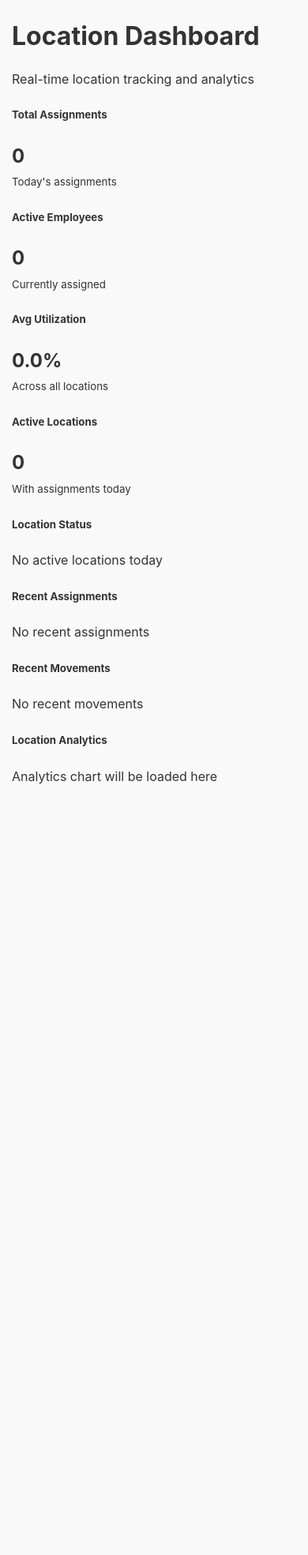
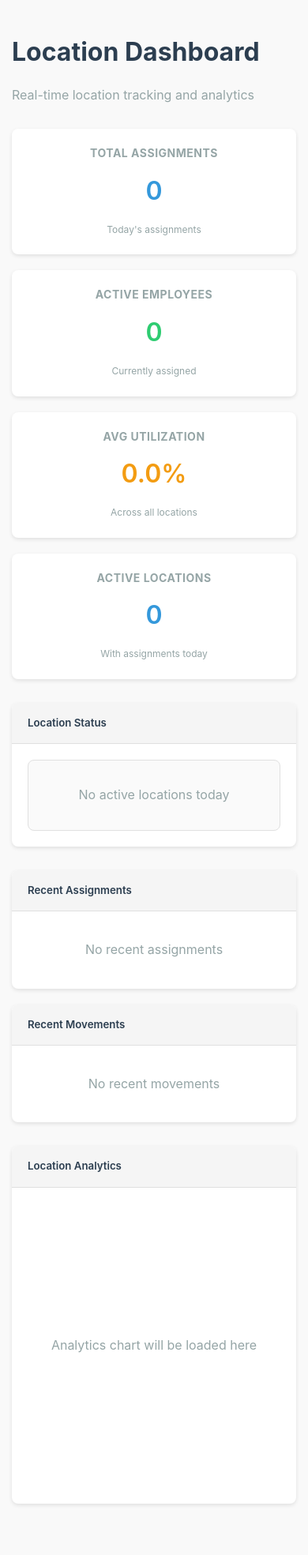
Before and after one commit to mrahh84/teething, a Django app: page /common/location-dashboard/ in a window 390 px wide. Shown: the part 138-2107 px from the top of the page at 79% size. Before the commit the page ends 1131 px from the top, so only its background shows below. Run offline with Django 5.2, Linux system fonts and the light colour scheme; data that the repository does not hold is empty.

Commit message:
Fix location dashboard styling
- Replace Bootstrap classes with custom CSS styling
- Add comprehensive CSS styles matching project design
- Use project's color variables and design patterns
- Create responsive grid layouts for cards and sections
- Add proper styling for summary cards, location status, and activity sections
- Match the visual design of other pages in the application

Location dashboard now has proper styling consistent with the application

```diff
--- a/common/templates/common/location_dashboard.html
+++ b/common/templates/common/location_dashboard.html
@@ -1,156 +1,372 @@
 {% extends "main_security.html" %}
 
+{% block extra_css %}
+{{ block.super }}
+<style>
+    .location-dashboard {
+        padding: 20px 0;
+    }
+
+    .dashboard-header {
+        margin-bottom: 30px;
+    }
+
+    .dashboard-header h1 {
+        color: var(--primary-color);
+        margin-bottom: 10px;
+    }
+
+    .dashboard-header p {
+        color: var(--dark-gray);
+        font-size: 16px;
+    }
+
+    .summary-cards {
+        display: grid;
+        grid-template-columns: repeat(auto-fit, minmax(250px, 1fr));
+        gap: 20px;
+        margin-bottom: 30px;
+    }
+
+    .summary-card {
+        background: white;
+        padding: 20px;
+        border-radius: 8px;
+        box-shadow: 0 2px 5px rgba(0,0,0,0.1);
+        text-align: center;
+    }
+
+    .summary-card h5 {
+        margin: 0 0 10px 0;
+        color: var(--dark-gray);
+        font-size: 14px;
+        text-transform: uppercase;
+        letter-spacing: 0.5px;
+    }
+
+    .summary-card .card-value {
+        font-size: 32px;
+        font-weight: 600;
+        margin: 10px 0;
+    }
+
+    .summary-card.primary .card-value { color: var(--accent-color); }
+    .summary-card.success .card-value { color: var(--success-color); }
+    .summary-card.warning .card-value { color: var(--warning-color); }
+    .summary-card.info .card-value { color: var(--accent-color); }
+
+    .summary-card small {
+        color: var(--dark-gray);
+        font-size: 12px;
+    }
+
+    .location-status {
+        background: white;
+        border-radius: 8px;
+        box-shadow: 0 2px 5px rgba(0,0,0,0.1);
+        margin-bottom: 30px;
+    }
+
+    .location-status .card-header {
+        background: var(--light-gray);
+        padding: 15px 20px;
+        border-bottom: 1px solid var(--med-gray);
+        border-radius: 8px 8px 0 0;
+    }
+
+    .location-status .card-header h5 {
+        margin: 0;
+        color: var(--primary-color);
+        font-weight: 600;
+    }
+
+    .location-status .card-body {
+        padding: 20px;
+    }
+
+    .location-grid {
+        display: grid;
+        grid-template-columns: repeat(auto-fit, minmax(300px, 1fr));
+        gap: 20px;
+    }
+
+    .location-item {
+        border: 1px solid var(--med-gray);
+        border-radius: 8px;
+        padding: 15px;
+        background: #fafafa;
+    }
+
+    .location-item h6 {
+        margin: 0 0 15px 0;
+        color: var(--primary-color);
+        font-weight: 600;
+    }
+
+    .location-stats {
+        display: flex;
+        justify-content: space-between;
+        margin-bottom: 10px;
+    }
+
+    .location-stats span:first-child {
+        color: var(--dark-gray);
+    }
+
+    .location-stats span:last-child {
+        font-weight: 600;
+        color: var(--primary-color);
+    }
+
+    .progress-bar {
+        height: 8px;
+        background: var(--light-gray);
+        border-radius: 4px;
+        overflow: hidden;
+        margin-top: 10px;
+    }
+
+    .progress-fill {
+        height: 100%;
+        border-radius: 4px;
+        transition: width 0.3s ease;
+    }
+
+    .progress-fill.success { background: var(--success-color); }
+    .progress-fill.warning { background: var(--warning-color); }
+    .progress-fill.danger { background: var(--danger-color); }
+
+    .activity-section {
+        display: grid;
+        grid-template-columns: 1fr 1fr;
+        gap: 20px;
+        margin-bottom: 30px;
+    }
+
+    @media (max-width: 768px) {
+        .activity-section {
+            grid-template-columns: 1fr;
+        }
+    }
+
+    .activity-card {
+        background: white;
+        border-radius: 8px;
+        box-shadow: 0 2px 5px rgba(0,0,0,0.1);
+    }
+
+    .activity-card .card-header {
+        background: var(--light-gray);
+        padding: 15px 20px;
+        border-bottom: 1px solid var(--med-gray);
+        border-radius: 8px 8px 0 0;
+    }
+
+    .activity-card .card-header h5 {
+        margin: 0;
+        color: var(--primary-color);
+        font-weight: 600;
+    }
+
+    .activity-card .card-body {
+        padding: 20px;
+    }
+
+    .activity-list {
+        list-style: none;
+        padding: 0;
+        margin: 0;
+    }
+
+    .activity-item {
+        display: flex;
+        justify-content: space-between;
+        align-items: center;
+        padding: 10px 0;
+        border-bottom: 1px solid var(--light-gray);
+    }
+
+    .activity-item:last-child {
+        border-bottom: none;
+    }
+
+    .activity-info h6 {
+        margin: 0 0 5px 0;
+        color: var(--primary-color);
+        font-weight: 600;
+    }
+
+    .activity-info small {
+        color: var(--dark-gray);
+        font-size: 12px;
+    }
+
+    .activity-badge {
+        display: inline-block;
+        padding: 4px 8px;
+        border-radius: 12px;
+        font-size: 12px;
+        font-weight: 500;
+        color: white;
+    }
+
+    .badge-primary { background: var(--accent-color); }
+    .badge-secondary { background: var(--dark-gray); }
+
+    .analytics-section {
+        background: white;
+        border-radius: 8px;
+        box-shadow: 0 2px 5px rgba(0,0,0,0.1);
+        margin-bottom: 30px;
+    }
+
+    .analytics-section .card-header {
+        background: var(--light-gray);
+        padding: 15px 20px;
+        border-bottom: 1px solid var(--med-gray);
+        border-radius: 8px 8px 0 0;
+    }
+
+    .analytics-section .card-header h5 {
+        margin: 0;
+        color: var(--primary-color);
+        font-weight: 600;
+    }
+
+    .analytics-section .card-body {
+        padding: 20px;
+        min-height: 400px;
+        display: flex;
+        align-items: center;
+        justify-content: center;
+    }
+
+    .analytics-placeholder {
+        color: var(--dark-gray);
+        text-align: center;
+    }
+</style>
+{% endblock %}
+
 {% block content %}
-<div class="container-fluid">
-    <div class="row">
-        <div class="col-12">
-            <h1 class="h3 mb-4">Location Dashboard</h1>
-            <p class="text-muted">Real-time location tracking and analytics</p>
-        </div>
+<div class="location-dashboard">
+    <div class="dashboard-header">
+        <h1>Location Dashboard</h1>
+        <p>Real-time location tracking and analytics</p>
     </div>
 
     <!-- Summary Cards -->
-    <div class="row mb-4">
-        <div class="col-md-3">
-            <div class="card">
-                <div class="card-body">
-                    <h5 class="card-title">Total Assignments</h5>
-                    <h2 class="card-text text-primary">{{ total_assignments }}</h2>
-                    <small class="text-muted">Today's assignments</small>
+    <div class="summary-cards">
+        <div class="summary-card primary">
+            <h5>Total Assignments</h5>
+            <div class="card-value">{{ total_assignments }}</div>
+            <small>Today's assignments</small>
         </div>
+        <div class="summary-card success">
+            <h5>Active Employees</h5>
+            <div class="card-value">{{ total_employees }}</div>
+            <small>Currently assigned</small>
         </div>
+        <div class="summary-card warning">
+            <h5>Avg Utilization</h5>
+            <div class="card-value">{{ avg_utilization|floatformat:1 }}%</div>
+            <small>Across all locations</small>
         </div>
-        <div class="col-md-3">
-            <div class="card">
-                <div class="card-body">
-                    <h5 class="card-title">Active Employees</h5>
-                    <h2 class="card-text text-success">{{ total_employees }}</h2>
-                    <small class="text-muted">Currently assigned</small>
-                </div>
-            </div>
-        </div>
-        <div class="col-md-3">
-            <div class="card">
-                <div class="card-body">
-                    <h5 class="card-title">Avg Utilization</h5>
-                    <h2 class="card-text text-warning">{{ avg_utilization|floatformat:1 }}%</h2>
-                    <small class="text-muted">Across all locations</small>
-                </div>
-            </div>
-        </div>
-        <div class="col-md-3">
-            <div class="card">
-                <div class="card-body">
-                    <h5 class="card-title">Active Locations</h5>
-                    <h2 class="card-text text-info">{{ locations.count }}</h2>
-                    <small class="text-muted">With assignments today</small>
-                </div>
-            </div>
+        <div class="summary-card info">
+            <h5>Active Locations</h5>
+            <div class="card-value">{{ locations.count }}</div>
+            <small>With assignments today</small>
         </div>
     </div>
 
     <!-- Location Status -->
-    <div class="row mb-4">
-        <div class="col-12">
-            <div class="card">
+    <div class="location-status">
         <div class="card-header">
-                    <h5 class="card-title mb-0">Location Status</h5>
+            <h5>Location Status</h5>
         </div>
         <div class="card-body">
-                    <div class="row">
+            <div class="location-grid">
                 {% for location in locations %}
-                        <div class="col-md-4 mb-3">
-                            <div class="border rounded p-3">
-                                <h6 class="mb-2">{{ location.name }}</h6>
-                                <div class="d-flex justify-content-between">
-                                    <span class="text-muted">Current:</span>
-                                    <span class="fw-bold">{{ location.current_occupancy }}/{{ location.capacity }}</span>
+                <div class="location-item">
+                    <h6>{{ location.name }}</h6>
+                    <div class="location-stats">
+                        <span>Current:</span>
+                        <span>{{ location.current_occupancy }}/{{ location.capacity }}</span>
                     </div>
-                                <div class="d-flex justify-content-between">
-                                    <span class="text-muted">Utilization:</span>
-                                    <span class="fw-bold">{{ location.utilization_rate|floatformat:1 }}%</span>
+                    <div class="location-stats">
+                        <span>Utilization:</span>
+                        <span>{{ location.utilization_rate|floatformat:1 }}%</span>
                     </div>
-                                <div class="progress mt-2" style="height: 8px;">
-                                    <div class="progress-bar {% if location.utilization_rate > 100 %}bg-danger{% elif location.utilization_rate > 80 %}bg-warning{% else %}bg-success{% endif %}"
+                    <div class="progress-bar">
+                        <div class="progress-fill {% if location.utilization_rate > 100 %}danger{% elif location.utilization_rate > 80 %}warning{% else %}success{% endif %}"
                              style="width: {{ location.utilization_rate|floatformat:0 }}%"></div>
                     </div>
                 </div>
-                        </div>
                 {% empty %}
-                        <div class="col-12">
-                            <p class="text-muted text-center">No active locations today</p>
+                <div class="location-item">
+                    <p style="text-align: center; color: var(--dark-gray);">No active locations today</p>
                 </div>
                 {% endfor %}
             </div>
         </div>
     </div>
-        </div>
-    </div>
 
     <!-- Recent Activity -->
-    <div class="row">
-        <div class="col-md-6">
-            <div class="card">
+    <div class="activity-section">
+        <div class="activity-card">
             <div class="card-header">
-                    <h5 class="card-title mb-0">Recent Assignments</h5>
+                <h5>Recent Assignments</h5>
             </div>
             <div class="card-body">
                 {% if recent_assignments %}
-                    <div class="list-group list-group-flush">
+                <ul class="activity-list">
                     {% for assignment in recent_assignments %}
-                        <div class="list-group-item d-flex justify-content-between align-items-center">
-                            <div>
-                                <h6 class="mb-1">{{ assignment.employee.given_name }} {{ assignment.employee.surname }}</h6>
-                                <small class="text-muted">{{ assignment.location.name }} - {{ assignment.task_type }}</small>
+                    <li class="activity-item">
+                        <div class="activity-info">
+                            <h6>{{ assignment.employee.given_name }} {{ assignment.employee.surname }}</h6>
+                            <small>{{ assignment.location.name }} - {{ assignment.task_type }}</small>
                         </div>
-                            <span class="badge bg-primary rounded-pill">{{ assignment.assigned_date }}</span>
-                        </div>
+                        <span class="activity-badge badge-primary">{{ assignment.assigned_date }}</span>
+                    </li>
                     {% endfor %}
-                    </div>
+                </ul>
                 {% else %}
-                    <p class="text-muted text-center">No recent assignments</p>
+                <p style="text-align: center; color: var(--dark-gray);">No recent assignments</p>
                 {% endif %}
             </div>
         </div>
-        </div>
-        <div class="col-md-6">
-            <div class="card">
+        <div class="activity-card">
             <div class="card-header">
-                    <h5 class="card-title mb-0">Recent Movements</h5>
+                <h5>Recent Movements</h5>
             </div>
             <div class="card-body">
                 {% if recent_movements %}
-                    <div class="list-group list-group-flush">
+                <ul class="activity-list">
                     {% for movement in recent_movements %}
-                        <div class="list-group-item d-flex justify-content-between align-items-center">
-                            <div>
-                                <h6 class="mb-1">{{ movement.employee.given_name }} {{ movement.employee.surname }}</h6>
-                                <small class="text-muted">{{ movement.movement_type }} → {{ movement.to_location.name }}</small>
+                    <li class="activity-item">
+                        <div class="activity-info">
+                            <h6>{{ movement.employee.given_name }} {{ movement.employee.surname }}</h6>
+                            <small>{{ movement.movement_type }} → {{ movement.to_location.name }}</small>
                         </div>
-                            <span class="badge bg-secondary rounded-pill">{{ movement.timestamp|time }}</span>
-                        </div>
+                        <span class="activity-badge badge-secondary">{{ movement.timestamp|time }}</span>
+                    </li>
                     {% endfor %}
-                    </div>
+                </ul>
                 {% else %}
-                    <p class="text-muted text-center">No recent movements</p>
+                <p style="text-align: center; color: var(--dark-gray);">No recent movements</p>
                 {% endif %}
-                </div>
             </div>
         </div>
     </div>
 
     <!-- Analytics Charts -->
-    <div class="row mt-4">
-        <div class="col-12">
-            <div class="card">
+    <div class="analytics-section">
         <div class="card-header">
-                    <h5 class="card-title mb-0">Location Analytics</h5>
+            <h5>Location Analytics</h5>
         </div>
         <div class="card-body">
-                    <div id="analytics-chart" style="height: 400px;">
-                        <p class="text-muted text-center">Analytics chart will be loaded here</p>
-                    </div>
-                </div>
+            <div class="analytics-placeholder">
+                <p>Analytics chart will be loaded here</p>
             </div>
         </div>
     </div>
```
Lines whose indentation alone changed are shown as unchanged.
